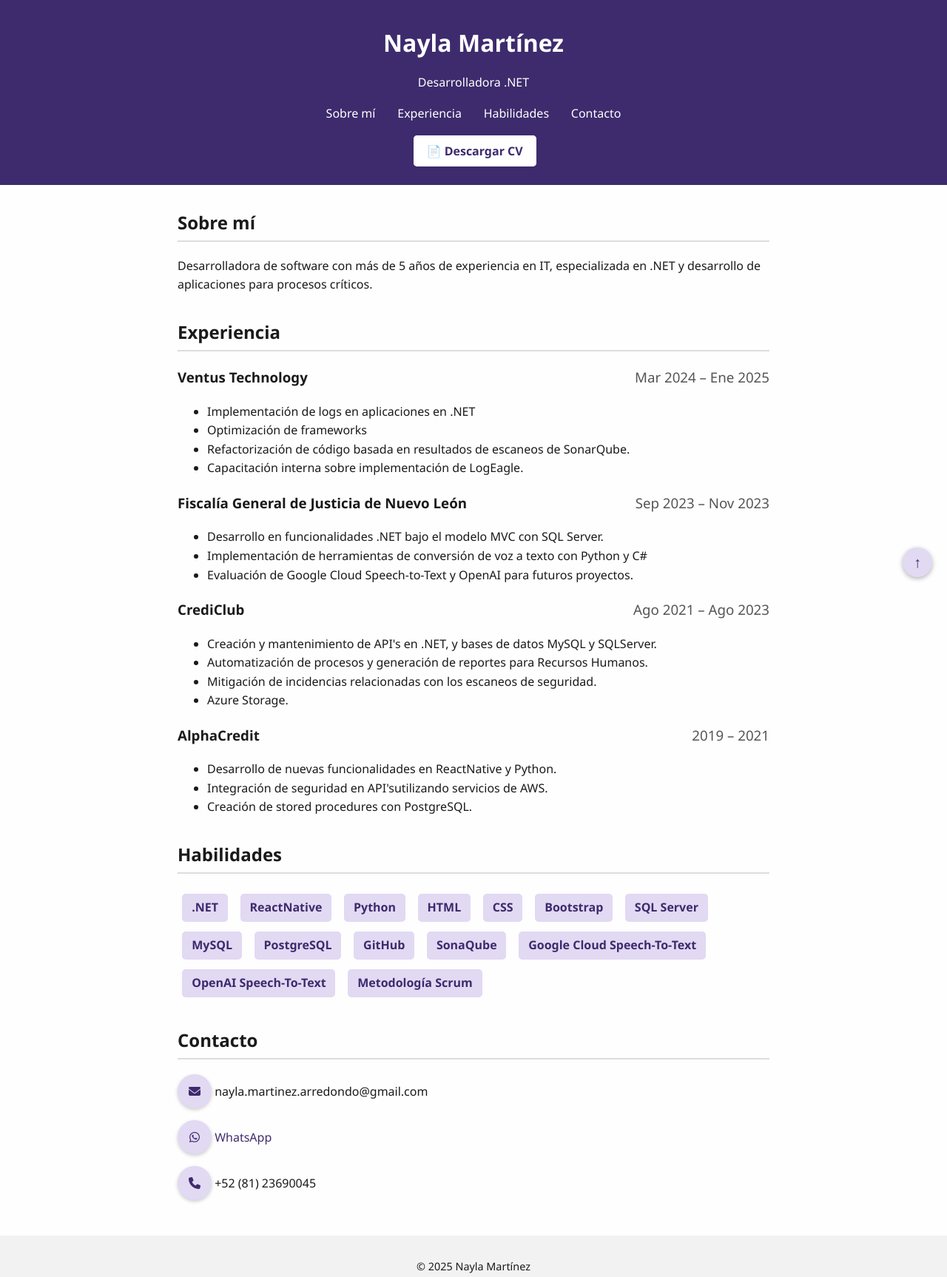
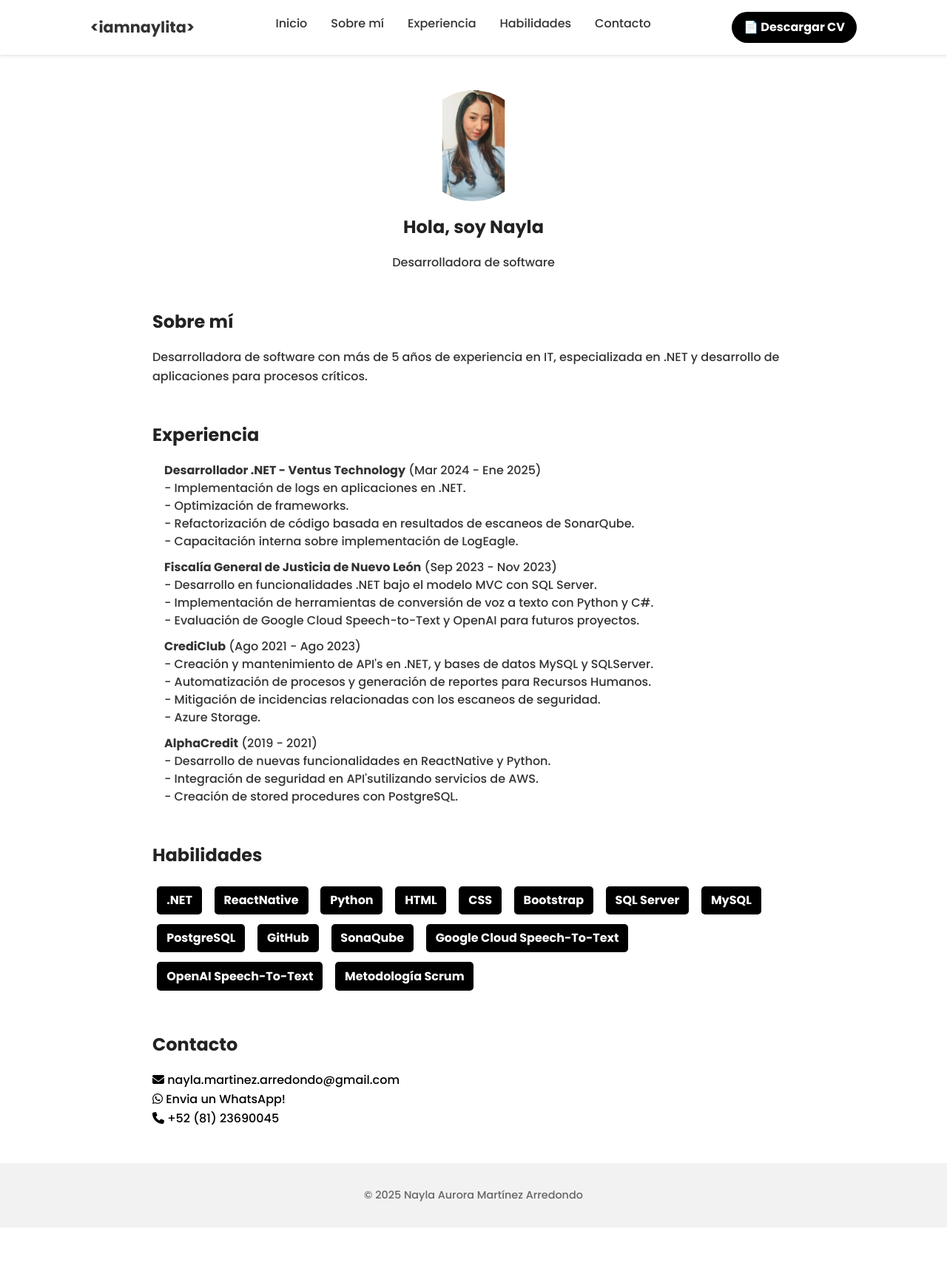
Before and after one commit to naylamartinezarredondo/iamnayla, a plain HTML site: page index.html in a window 1280 px wide. Shown: the whole page at 74% size. After the commit the page ends 1659 px from the top, so only its background shows below. Drawn offline with Linux system fonts and the light colour scheme.

Commit message:
RemodelacionPagina

```diff
--- a/index.html
+++ b/index.html
@@ -4,74 +4,100 @@
 <head>
     <meta charset="UTF-8" />
     <meta name="viewport" content="width=device-width, initial-scale=1.0" />
-    <title>Nayla Martínez - Desarrolladora .NET</title>
+    <title>Nayla | Desarrolladora</title>
+    <link rel="stylesheet" href="style.css" />
+    <link href="https://fonts.googleapis.com/css2?family=Poppins:wght@300;500;700&display=swap" rel="stylesheet" />
+    <!-- <link rel="stylesheet" href="https://cdnjs.cloudflare.com/ajax/libs/font-awesome/6.5.0/css/all.min.css"
+        integrity="sha512-+1Kc4qZyho8S3kV0bGk5XxPMRY1AzExfOv4ONkQkS7eKJ3i4fHeKp0cK6D6G2D0u1K+xQqLQ7+79hHRRkz8twg=="
+        crossorigin="anonymous" referrerpolicy="no-referrer" /> -->
+    <!-- <link rel="stylesheet" href="https://cdnjs.cloudflare.com/ajax/libs/font-awesome/6.5.0/css/all.min.css"
+        crossorigin="anonymous" /> -->
     <link rel="stylesheet" href="https://cdnjs.cloudflare.com/ajax/libs/font-awesome/6.5.0/css/all.min.css"
         crossorigin="anonymous" />
-    <link rel="stylesheet" href="styles.css" />
+
 </head>
 
 <body>
     <header>
-        <h1>Nayla Martínez</h1>
-        <p>Desarrolladora .NET</p>
         <nav>
-            <a href="#about">Sobre mí</a>
-            <a href="#experience">Experiencia</a>
-            <a href="#skills">Habilidades</a>
-            <!-- <a href="#projects">Proyectos</a> -->
-            <a href="#contact">Contacto</a>
-            <br><br><a href="CV_NaylaMartinez2025.pdf" download class="download-btn">📄 Descargar CV</a>
+            <div class="logo">&lt;iamnaylita&gt;</iamnayla>
+            </div>
+            <!-- <div class="logo">
+                <img src="logo-white.png" alt="Logo Nayla" class="logo-img" />
+            </div> -->
+            <button id="menu-toggle" aria-label="Abrir menú">
+                <span class="bar"></span>
+                <span class="bar"></span>
+                <span class="bar"></span>
+            </button>
+            <ul class="menu">
+                <li><a href="#inicio">Inicio</a></li>
+                <li><a href="#sobre">Sobre mí</a></li>
+                <!-- <li><a href="#proyectos">Proyectos</a></li> -->
+                <li><a href="#experiencia">Experiencia</a></li>
+                <li><a href="#habilidades">Habilidades</a></li>
+                <li><a href="#contacto">Contacto</a></li>
+            </ul>
+            <a href="CV_NaylaMartinez2025.pdf" download class="btn-cv">📄 Descargar CV</a>
+            <!-- <a href="CV_NaylaMartinez2025.pdf" class="btn-cv" download>Descargar CV</a> -->
         </nav>
     </header>
 
-    <main>
-        <section id="about">
-            <h2>Sobre mí</h2>
-            <p>Desarrolladora de software con más de 5 años de experiencia en IT, especializada en .NET y desarrollo de
-                aplicaciones para procesos críticos.</p>
+    <section class="hero" id="inicio">
+        <img src="photo_CV.jpg" alt="Avatar Nayla" class="avatar" />
+        <h1>Hola, soy Nayla</h1>
+        <p>Desarrolladora de software</p>
     </section>
 
-        <section id="experience">
-            <h2>Experiencia</h2>
-            <div class="job">
-                <h3>Ventus Technology <span>Mar 2024 – Ene 2025</span></h3>
+    <section class="sobre" id="sobre">
+        <h2>Sobre mí</h2>
+        <p></p>
         <ul>
-                    <li>Implementación de logs en aplicaciones en .NET</li>
-                    <li>Optimización de frameworks</li>
-                    <li>Refactorización de código basada en resultados de escaneos de SonarQube.</li>
-                    <li>Capacitación interna sobre implementación de LogEagle.</li>
+            <li>Desarrolladora de software con más de 5 años de experiencia en IT, especializada en .NET y desarrollo de
+                aplicaciones para procesos críticos.</li>
         </ul>
-            </div>
-            <div class="job">
-                <h3>Fiscalía General de Justicia de Nuevo León <span>Sep 2023 – Nov 2023</span></h3>
-                <ul>
-                    <li>Desarrollo en funcionalidades .NET bajo el modelo MVC con SQL Server.</li>
-                    <li>Implementación de herramientas de conversión de voz a texto con Python y C#</li>
-                    <li>Evaluación de Google Cloud Speech-to-Text y OpenAI para futuros proyectos.</li>
-                </ul>
-            </div>
-            <div class="job">
-                <h3>CrediClub<span>Ago 2021 – Ago 2023</span></h3>
-                <ul>
-                    <li>Creación y mantenimiento de API's en .NET, y bases de datos MySQL y SQLServer.</li>
-                    <li>Automatización de procesos y generación de reportes para Recursos Humanos.</li>
-                    <li>Mitigación de incidencias relacionadas con los escaneos de seguridad.</li>
-                    <li>Azure Storage.</li>
-                </ul>
-            </div>
-            <div class="job">
-                <h3>AlphaCredit<span>2019 – 2021</span></h3>
-                <ul>
-                    <li>Desarrollo de nuevas funcionalidades en ReactNative y Python.</li>
-                    <li>Integración de seguridad en API'sutilizando servicios de AWS.</li>
-                    <li>Creación de stored procedures con PostgreSQL.</li>
-                </ul>
-            </div>
     </section>
 
-        <section id="skills">
+    <!-- <section class="proyectos" id="proyectos">
+        <h2>Proyectos</h2>
+        <ul>
+            <li>Sistema de recetas con FastAPI</li>
+            <li>Página personal en GitHub Pages</li>
+            <li>Conversor XML ↔ JSON en Python</li>
+        </ul>
+    </section> -->
+
+    <section class="experiencia" id="experiencia">
+        <h2>Experiencia</h2>
+        <ul>
+            <li><strong>Desarrollador .NET - Ventus Technology</strong> (Mar 2024 - Ene 2025)
+                <br />- Implementación de logs en aplicaciones en .NET.
+                <br />- Optimización de frameworks.
+                <br />- Refactorización de código basada en resultados de escaneos de SonarQube.
+                <br />- Capacitación interna sobre implementación de LogEagle.
+            </li>
+             <li><strong>Fiscalía General de Justicia de Nuevo León</strong> (Sep 2023 - Nov 2023)
+                <br />- Desarrollo en funcionalidades .NET bajo el modelo MVC con SQL Server.
+                <br />- Implementación de herramientas de conversión de voz a texto con Python y C#.
+                <br />- Evaluación de Google Cloud Speech-to-Text y OpenAI para futuros proyectos.
+            </li>
+                <li><strong>CrediClub</strong> (Ago 2021 - Ago 2023)
+                <br />- Creación y mantenimiento de API's en .NET, y bases de datos MySQL y SQLServer.
+                <br />- Automatización de procesos y generación de reportes para Recursos Humanos.
+                <br />- Mitigación de incidencias relacionadas con los escaneos de seguridad.
+                <br />- Azure Storage.
+            </li>
+            <li><strong>AlphaCredit</strong> (2019 - 2021)
+                <br />- Desarrollo de nuevas funcionalidades en ReactNative y Python.
+                <br />- Integración de seguridad en API'sutilizando servicios de AWS.
+                <br />- Creación de stored procedures con PostgreSQL.
+            </li>
+        </ul>
+    </section>
+
+    <section class="habilidades" id="habilidades">
         <h2>Habilidades</h2>
-            <div class="skills">
+        <div>
             <span>.NET</span>
             <span>ReactNative</span>
             <span>Python</span>
@@ -89,34 +115,24 @@
         </div>
     </section>
 
-        <!-- <section id="projects">
-            <h2>Proyectos</h2>
-            <h3>Sistema de Gestión de Inventarios</h3>
-            <p>Aplicación desarrollada en .NET para control de inventarios en tiempo real.</p>
-        </section> -->
+    <section class="contacto" id="contacto">
+        <h2>Contacto</h2>
+        <div class="social-links">
+            <p><i class="fa-solid fa-envelope"></i> nayla.martinez.arredondo@gmail.com</p>
+            <p><i class="fa-brands fa-whatsapp"></i><a
+                    href="https://wa.me/528123690045?text=Hola,%20Nayla.%20Estoy%20interesado%20en%20tu%20perfil."
+                    class="link-personal" target="_blank"> Envia un WhatsApp!</a>
+            <p><i class="fa-solid fa-phone"></i> +52 (81) 23690045</p>
+        </div>
+    </section>
 
-        <section id="contact">
-
-            <h2>Contacto</h2>
-            <p><i class="fa-solid fa-envelope icon-circle"></i> nayla.martinez.arredondo@gmail.com</p>
-            <p><i class="fa-brands fa-whatsapp icon-circle"></i><a
-                    href="https://wa.me/528123690045?text=Hola,%20Nayla%20estoy%20interesado%20en%20tu%20perfil"
-                    class="link-personal" target="_blank"> WhatsApp</a>
-            <p><i class="fa-solid fa-phone icon-circle"></i> +52 (81) 23690045</p>
-        </section>
-    </main>
+    <button id="btn-top" title="Ir arriba">↑</button>
 
     <footer>
-        <p>&copy; 2025 Nayla Martínez</p>
+        <p>&copy; 2025 Nayla Aurora Martínez Arredondo</p>
     </footer>
-    <button id="btn-top" title="Ir arriba">
-        ↑
-    </button>
-    <script>
-        document.getElementById("btn-top").addEventListener("click", function () {
-            window.scrollTo({ top: 0, behavior: 'smooth' });
-        });
-    </script>
+
+    <script src="main.js"></script>
 </body>
 
 </html>
--- /dev/null
+++ b/main.js
@@ -0,0 +1,32 @@
+// Botón subir arriba
+const btnTop = document.getElementById('btn-top');
+
+window.addEventListener('scroll', () => {
+  if (window.scrollY > 300) {
+    btnTop.style.display = 'block';
+  } else {
+    btnTop.style.display = 'none';
+  }
+});
+
+btnTop.addEventListener('click', () => {
+  window.scrollTo({ top: 0, behavior: 'smooth' });
+});
+
+// Menú hamburguesa
+const menuToggle = document.getElementById('menu-toggle');
+const menu = document.querySelector('.menu');
+
+menuToggle.addEventListener('click', () => {
+  menu.classList.toggle('open');
+});
+
+// Animar secciones con retardo al cargar
+document.addEventListener('DOMContentLoaded', () => {
+  const sections = document.querySelectorAll('section');
+
+  sections.forEach((sec, i) => {
+    sec.classList.add('fade-in-up');
+    sec.style.animationDelay = `${i * 0.2}s`;
+  });
+});
--- /dev/null
+++ b/style.css
@@ -0,0 +1,346 @@
+/* ===== Reset básico ===== */
+* {
+  box-sizing: border-box;
+  margin: 0;
+  padding: 0;
+}
+
+body {
+  font-family: 'Poppins', sans-serif;
+  background-color: #fff;
+  color: #333;
+  line-height: 1.6;
+}
+
+a {
+  text-decoration: none;
+  color: inherit;
+}
+
+ul {
+  list-style: none;
+}
+
+/* ===== Header y navegación ===== */
+header {
+  background-color: #fff;
+  box-shadow: 0 2px 4px rgba(0,0,0,0.1);
+  position: sticky;
+  top: 0;
+  z-index: 1000;
+}
+
+nav {
+  max-width: 1100px;
+  margin: 0 auto;
+  padding: 1rem 2rem;
+  display: flex;
+  align-items: center;
+  justify-content: space-between;
+}
+
+/* Logo */
+.logo {
+  display: flex;
+  align-items: center;
+  font-weight: 700;
+  font-size: 1.3rem;
+  gap: 0.5rem;
+}
+
+.logo-img {
+  height: 40px;
+  width: auto;
+}
+
+/* Menú */
+.menu {
+  display: flex;
+  gap: 2rem;
+}
+
+.menu li a {
+  font-weight: 500;
+  padding: 0.3rem 0;
+  position: relative;
+}
+
+.menu li a:hover,
+.menu li a:focus {
+  color: #7e8081;
+}
+
+.menu li a::after {
+  content: '';
+  position: absolute;
+  width: 0;
+  height: 2px;
+  background: #000000;
+  left: 0;
+  bottom: -5px;
+  transition: width 0.3s;
+}
+
+.menu li a:hover::after,
+.menu li a:focus::after {
+  width: 100%;
+}
+
+/* Botón descargar CV */
+.btn-cv {
+  background-color: #000000;
+  color: white;
+  padding: 0.5rem 1rem;
+  border-radius: 25px;
+  font-weight: 600;
+  transition: background-color 0.3s;
+}
+
+.btn-cv:hover,
+.btn-cv:focus {
+  background-color: #000000;
+}
+
+/* Botón menú hamburguesa */
+#menu-toggle {
+  display: none;
+  flex-direction: column;
+  justify-content: space-around;
+  width: 28px;
+  height: 25px;
+  background: transparent;
+  border: none;
+  cursor: pointer;
+  padding: 0;
+}
+
+#menu-toggle:focus {
+  outline: 2px solid #000000;
+  outline-offset: 2px;
+}
+
+#menu-toggle .bar {
+  width: 100%;
+  height: 3px;
+  background-color: #333;
+  border-radius: 2px;
+}
+
+/* ===== Secciones ===== */
+section {
+  max-width: 900px;
+  margin: 3rem auto;
+  padding: 0 1rem;
+}
+
+/* Hero */
+.hero {
+  text-align: center;
+}
+
+.avatar {
+  border-radius: 50%;
+  width: 150px;
+  max-width: 80vw;
+  display: block;
+  margin: 0 auto 1rem;
+}
+
+/* Titulos */
+h1, h2 {
+  font-weight: 700;
+  color: #222;
+  margin-bottom: 1rem;
+}
+
+/* Párrafos */
+/* p {
+  font-weight: 300;
+  font-size: 1.1rem;
+  color: #555;
+  max-width: 600px;
+  margin: 0 auto;
+  line-height: 1.5;
+} */
+
+/* Listas */
+ul li {
+  margin-bottom: 0.7rem;
+  font-weight: 500;
+}
+
+.sobre p{
+  text-align: left;
+}
+
+/* Sección Experiencia */
+.experiencia ul {
+  padding-left: 1rem;
+  line-height: 1.5;
+}
+
+/* Sección Habilidades */
+.habilidades span {
+  display: inline-block;
+  background-color: #000000;
+  color: #ffffff;
+  padding: 0.4rem 0.8rem;
+  margin: 0.4rem;
+  border-radius: 5px;
+  font-weight: bold;
+}
+
+/* Sección Contacto */
+/* .contacto {
+  text-align: center;
+  padding-bottom: 2rem;
+} */
+
+/* .social-icons {
+  display: flex;
+  justify-content: center;
+  gap: 1.5rem;
+  margin-top: 1rem;
+} */
+
+/* .icon-circle {
+  display: inline-flex;
+  align-items: center;
+  justify-content: center;
+  width: 40px;
+  height: 40px;
+  background: #000000;
+  color: white;
+  border-radius: 50%;
+  font-size: 1.2rem;
+  transition: background-color 0.3s;
+} */
+
+/* .icon-circle:hover,
+.icon-circle:focus {
+  background: #333;
+} */
+
+/* Botón ir arriba */
+#btn-top {
+  position: fixed;
+  bottom: 20px;
+  right: 20px;
+  background: #000000;
+  color: white;
+  border: none;
+  border-radius: 50%;
+  width: 44px;
+  height: 44px;
+  font-size: 1.5rem;
+  cursor: pointer;
+  box-shadow: 0 3px 6px rgba(0,0,0,0.2);
+  display: none; /* se mostrará con JS al hacer scroll */
+  z-index: 1000;
+}
+
+#btn-top:focus {
+  outline: 2px solid #000000;
+  outline-offset: 2px;
+}
+
+/* ===== Responsive ===== */
+@media (max-width: 768px) {
+  nav {
+    padding: 1rem 1.5rem;
+  }
+
+  /* Mostrar botón hamburguesa */
+  #menu-toggle {
+    display: flex;
+  }
+
+  /* Ocultar menú por defecto */
+  .menu {
+    position: fixed;
+    top: 60px; /* altura del nav */
+    right: -100%;
+    height: calc(100vh - 60px);
+    width: 220px;
+    background-color: #fff;
+    flex-direction: column;
+    padding: 2rem 1rem;
+    gap: 1.5rem;
+    transition: right 0.3s ease-in-out;
+    box-shadow: -2px 0 5px rgba(0,0,0,0.1);
+    z-index: 999;
+  }
+
+  /* Mostrar menú cuando abierto */
+  .menu.open {
+    right: 0;
+  }
+
+  /* Ajustes menú links */
+  .menu li a {
+    font-size: 1.1rem;
+  }
+
+  /* Ocultar botón descargar CV en móvil (opcional) */
+  .btn-cv {
+    display: none;
+  }
+
+  /* Ajuste avatar para móvil */
+  .avatar {
+    width: 100px;
+    max-width: 50vw;
+  }
+
+  section {
+    margin: 2rem 1rem;
+    padding: 0 0.5rem;
+  }
+}
+
+footer {
+  text-align: center;
+  padding: 2rem 1rem;
+  background-color: #f2f2f2;
+  color: #666;
+  font-size: 0.9rem;
+}
+
+/* Animación al cargar */
+.fade-in-up {
+  opacity: 0;
+  transform: translateY(20px);
+  animation: fadeInUp 0.8s ease-out forwards;
+}
+
+@keyframes fadeInUp {
+  to {
+    opacity: 1;
+    transform: translateY(0);
+  }
+}
+
+.social-links {
+  color: #000000;;
+  padding-right: 5px;
+}
+
+.icon-circle {
+  background-color: #ffffff;         /* o el color que combine con tu página */
+  border-radius: 50%;             /* hace el fondo circular */
+  padding: 3px;                  /* tamaño del círculo */
+  color: #3d2b6d;                    /* color del ícono */
+  text-align: center;
+  width: 40px;
+  height: 40px;
+  line-height: 20px;
+  display: inline-flex;
+  align-items: center;
+  justify-content: center;
+  box-shadow: 0 2px 5px rgba(0,0,0,0.2); /* opcional: sombra sutil */
+  transition: background-color 0.3s ease;
+}
+
+.icon-circle:hover {
+  background-color: #a084e8; /* efecto al pasar el cursor */
+}
--- a/styles.css
+++ /dev/null
@@ -1,191 +0,0 @@
-body {
-  font-family: 'Segoe UI', sans-serif;
-  margin: 0;
-  background-color: #fefefe;
-  color: #1a1a1a;
-  line-height: 1.6;
-}
-
-header {
-  background-color: #3d2b6d;
-  color: white;
-  padding: 2rem;
-  text-align: center;
-}
-
-header h1 {
-  margin: 0;
-  font-size: 2rem;
-}
-
-header nav {
-  margin-top: 1rem;
-}
-
-header nav a {
-  color: white;
-  margin: 0 0.8rem;
-  text-decoration: none;
-  font-weight: 500;
-}
-
-main {
-  max-width: 800px;
-  margin: 2rem auto;
-  padding: 0 1rem;
-}
-
-h2 {
-  border-bottom: 2px solid #ddd;
-  padding-bottom: 0.3rem;
-  margin-top: 2rem;
-}
-
-.job span {
-  float: right;
-  color: #555;
-  font-weight: normal;
-}
-
-.skills span {
-  display: inline-block;
-  background-color: #e2d9f3;
-  color: #3d2b6d;
-  padding: 0.4rem 0.8rem;
-  margin: 0.4rem;
-  border-radius: 5px;
-  font-weight: bold;
-}
-
-footer {
-  background-color: #f2f2f2;
-  text-align: center;
-  padding: 1rem;
-  margin-top: 3rem;
-  font-size: 0.9rem;
-}
-
-.download-btn {
-  background-color: #ffffff;
-  color: #3d2b6d;
-  border: 2px solid #ffffff;
-  border-radius: 5px;
-  padding: 0.5rem 1rem;
-  margin-left: 1rem;
-  font-weight: bold;
-  transition: all 0.3s ease;
-}
-
-.download-btn:hover {
-  background-color: #d1c2f0;
-  color: #2a1e4c;
-  border-color: #d1c2f0;
-}
-
-/* ANIMACIONES BASE */
-@keyframes fadeInUp {
-  from {
-    opacity: 0;
-    transform: translateY(20px);
-  }
-  to {
-    opacity: 1;
-    transform: translateY(0);
-  }
-}
-
-@keyframes slideInLeft {
-  from {
-    opacity: 0;
-    transform: translateX(-30px);
-  }
-  to {
-    opacity: 1;
-    transform: translateX(0);
-  }
-}
-
-/* APLICAMOS ANIMACIONES */
-header {
-  animation: fadeInUp 1s ease forwards;
-}
-
-.logo {
-  animation: slideInLeft 1s ease forwards;
-}
-
-section {
-  opacity: 0;
-  transform: translateY(20px);
-  animation: fadeInUp 0.8s ease forwards;
-  animation-delay: 0.3s;
-}
-
-section:nth-of-type(2) { animation-delay: 0.4s; }
-section:nth-of-type(3) { animation-delay: 0.5s; }
-section:nth-of-type(4) { animation-delay: 0.6s; }
-section:nth-of-type(5) { animation-delay: 0.7s; }
-
-.download-btn {
-  transition: all 0.3s ease;
-}
-
-.download-btn:hover {
-  transform: scale(1.05);
-  box-shadow: 0 4px 12px rgba(61, 43, 109, 0.2);
-}
-
-.social-links {
-  color: #3d2b6d;;
-  padding-right: 5px;
-}
-
-.link-personal{
-  color: #3d2b6d ;
-  text-decoration: none;
-}
-
-.link-personal:hover {
-  color: #a084e8;
-  text-decoration: underline;
-}
-
-.icon-circle {
-  background-color: #e2d9f3;         /* o el color que combine con tu página */
-  border-radius: 50%;             /* hace el fondo circular */
-  padding: 3px;                  /* tamaño del círculo */
-  color: #3d2b6d;                    /* color del ícono */
-  text-align: center;
-  width: 40px;
-  height: 40px;
-  line-height: 20px;
-  display: inline-flex;
-  align-items: center;
-  justify-content: center;
-  box-shadow: 0 2px 5px rgba(0,0,0,0.2); /* opcional: sombra sutil */
-  transition: background-color 0.3s ease;
-}
-
-.icon-circle:hover {
-  background-color: #a084e8; /* efecto al pasar el cursor */
-}
-#btn-top {
-  position: fixed;
-  bottom: 20px;
-  right: 20px;
-  z-index: 1000;
-  background-color: #e2d9f3;  /* color de fondo */
-  color: #3d2b6d;             /* color del ícono o texto */
-  border: none;
-  border-radius: 50%;
-  width: 40px;
-  height: 40px;
-  font-size: 20px;
-  cursor: pointer;
-  box-shadow: 0 2px 6px rgba(0,0,0,0.3);
-  transition: background-color 0.3s ease;
-}
-
-#btn-top:hover {
-  background-color: #a084e8;
-}
```
Also changed, not shown: logo-white.png (added), photo_CV.jpg (added). Lines whose indentation alone changed are shown as unchanged.
